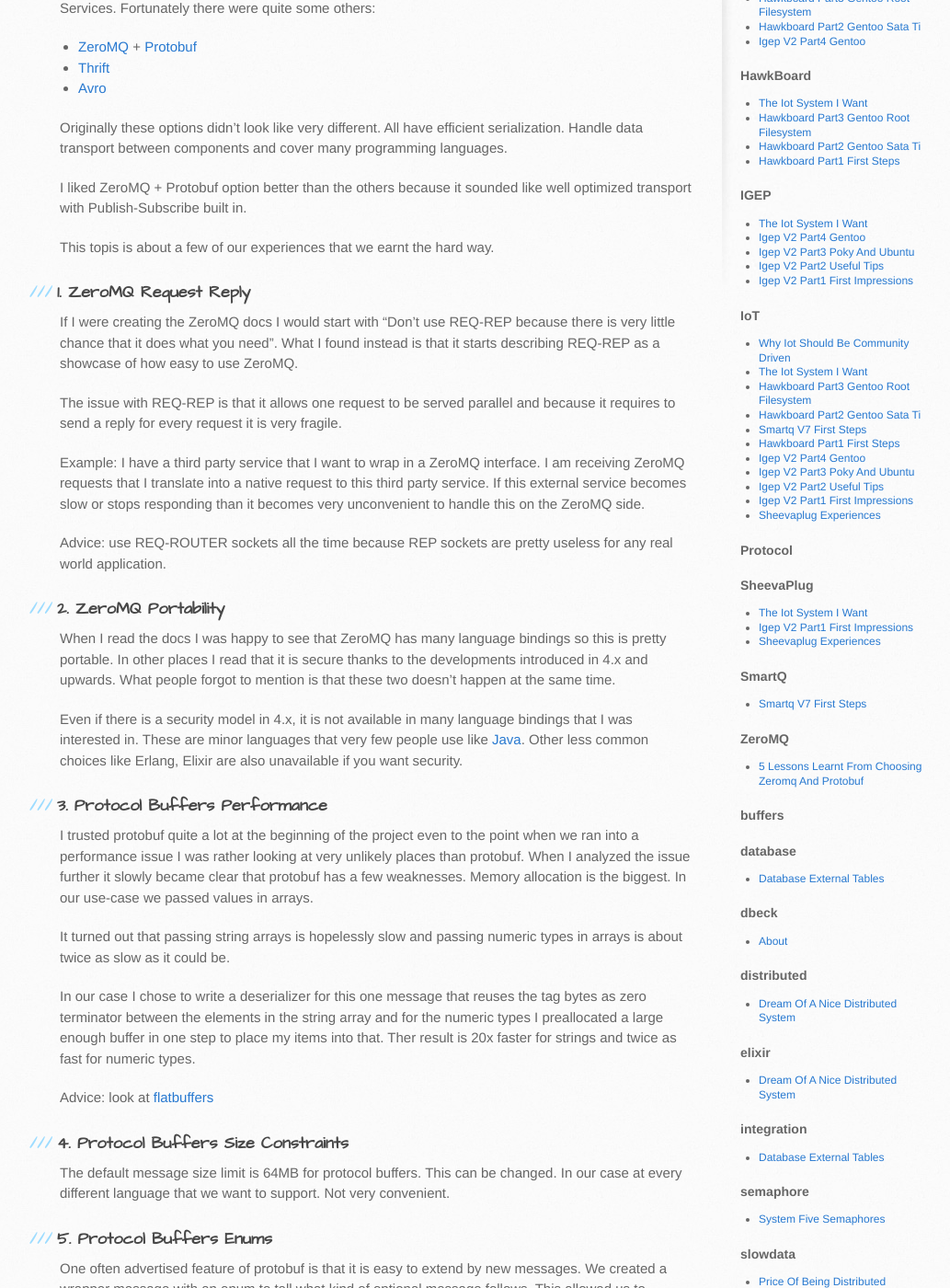
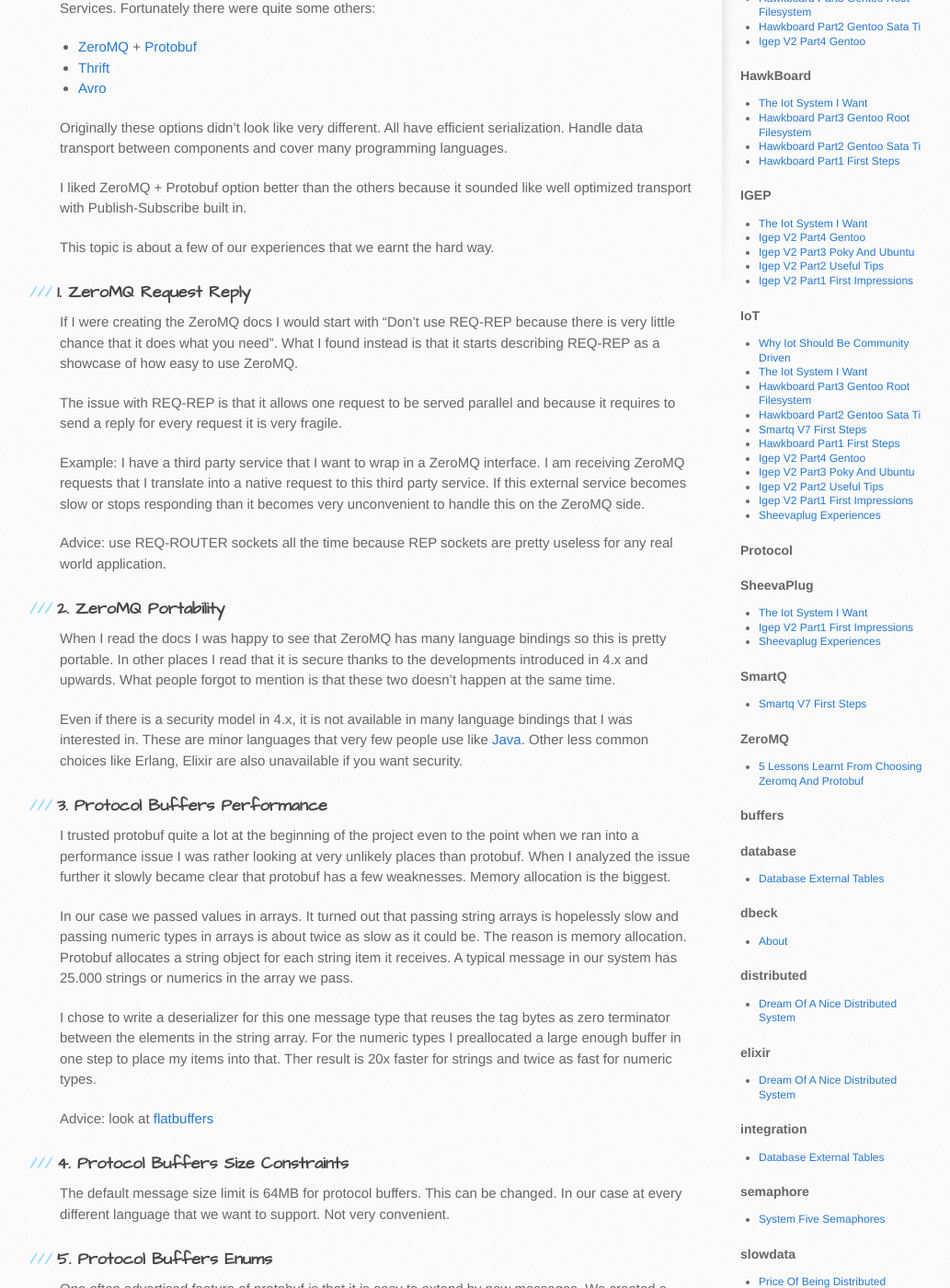
Before and after one commit to dbeck/dbeck.github.io, a Jekyll site: the page built from _posts/2015-09-17-5-lessons-learnt-from-choosing-zeromq-and-protobuf.markdown, in a window 1280 px wide and 1400 px high, scrolled down 426 px. Shown: the whole window at 92% size, without its empty margins (105-1138 px from the left). Built offline with Jekyll 4.4.1, drawn with Linux system fonts in a browser that asks for light colours; Markdown is read by kramdown in place of the engine named in the settings.

Commit message:
fixing content

```diff
--- a/_posts/2015-09-17-5-lessons-learnt-from-choosing-zeromq-and-protobuf.markdown
+++ b/_posts/2015-09-17-5-lessons-learnt-from-choosing-zeromq-and-protobuf.markdown
@@ -22,7 +22,7 @@
 
 I liked ZeroMQ + Protobuf option better than the others because it sounded like well optimized transport with Publish-Subscribe built in.
 
-This topis is about a few of our experiences that we earnt the hard way.
+This topic is about a few of our experiences that we earnt the hard way.
 
 ### 1. ZeroMQ Request Reply
 
@@ -42,11 +42,11 @@
 
 ### 3. Protocol Buffers Performance
 
-I trusted protobuf quite a lot at the beginning of the project even to the point when we ran into a performance issue I was rather looking at very unlikely places than protobuf. When I analyzed the issue further it slowly became clear that protobuf has a few weaknesses. Memory allocation is the biggest. In our use-case we passed values in arrays.
+I trusted protobuf quite a lot at the beginning of the project even to the point when we ran into a performance issue I was rather looking at very unlikely places than protobuf. When I analyzed the issue further it slowly became clear that protobuf has a few weaknesses. Memory allocation is the biggest.
 
-It turned out that passing string arrays is hopelessly slow and passing numeric types in arrays is about twice as slow as it could be.
+In our case we passed values in arrays. It turned out that passing string arrays is hopelessly slow and passing numeric types in arrays is about twice as slow as it could be. The reason is memory allocation. Protobuf allocates a string object for each string item it receives. A typical message in our system has 25.000 strings or numerics in the array we pass.
 
-In our case I chose to write a deserializer for this one message that reuses the tag bytes as zero terminator between the elements in the string array and for the numeric types I preallocated a large enough buffer in one step to place my items into that. Ther result is 20x faster for strings and twice as fast for numeric types.
+I chose to write a deserializer for this one message type that reuses the tag bytes as zero terminator between the elements in the string array. For the numeric types I preallocated a large enough buffer in one step to place my items into that. Ther result is 20x faster for strings and twice as fast for numeric types.
 
 Advice: look at [flatbuffers](https://google.github.io/flatbuffers/md__benchmarks.html)
 
```
